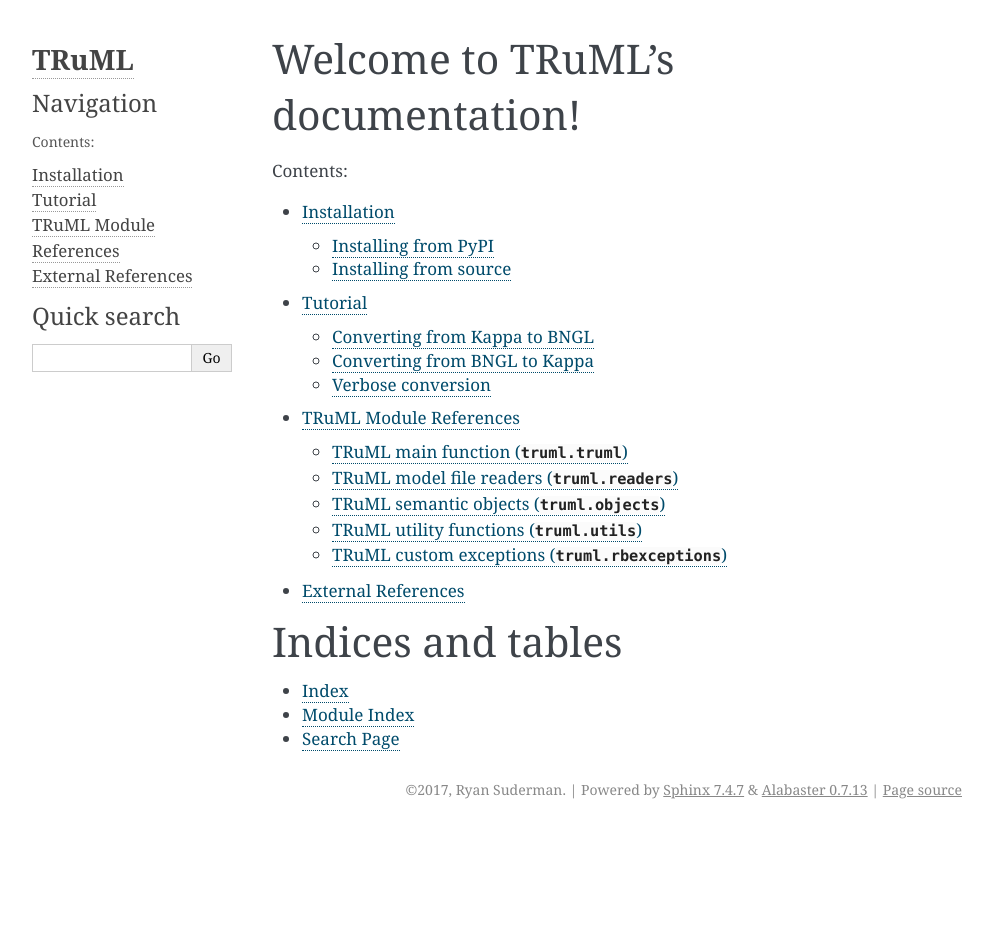
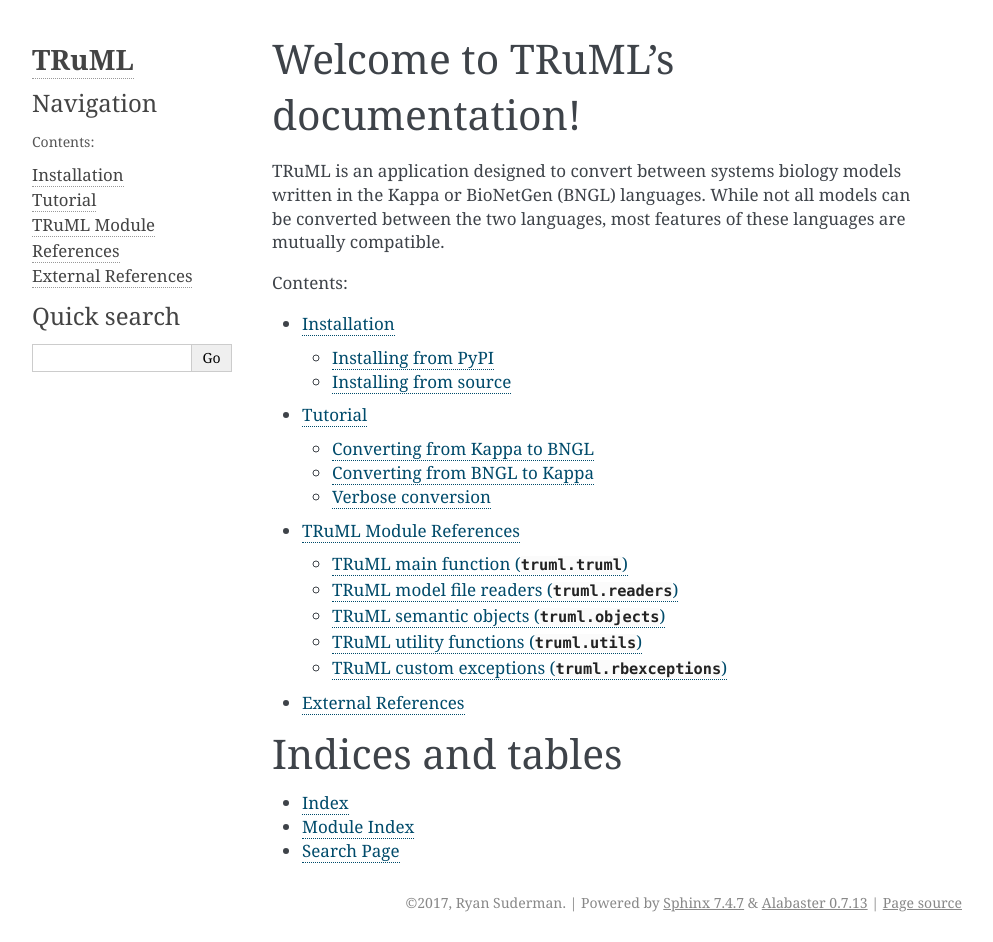
Before and after one commit to lanl/TRuML, a Sphinx documentation site: the page built from docs/index.rst, in a window 1280 px wide. Shown: the whole page, without its empty margins (148-1141 px from the left). Built offline with Sphinx 7.4.7, drawn with Linux system fonts in a browser that asks for light colours; before the commit the page ends 900 px from its top, so only the background shows below that.

Commit message:
introductory remarks

```diff
--- a/docs/index.rst
+++ b/docs/index.rst
@@ -5,6 +5,10 @@
 
 Welcome to TRuML's documentation!
 =================================
+
+TRuML is an application designed to convert between systems biology models written in the Kappa or BioNetGen (BNGL)
+languages.  While not all models can be converted between the two languages, most features of these languages are
+mutually compatible.
 
 .. toctree::
    :maxdepth: 3
```
